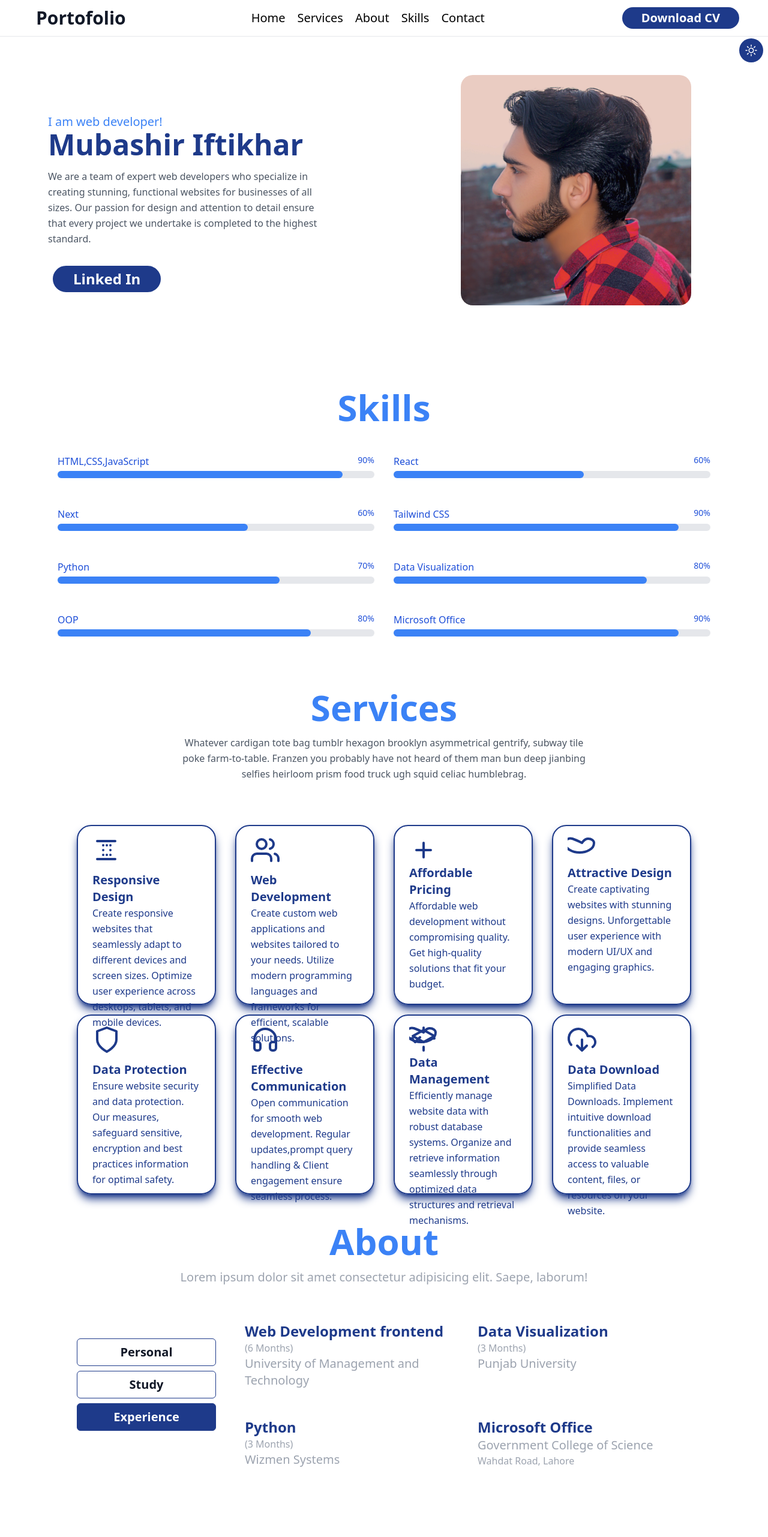
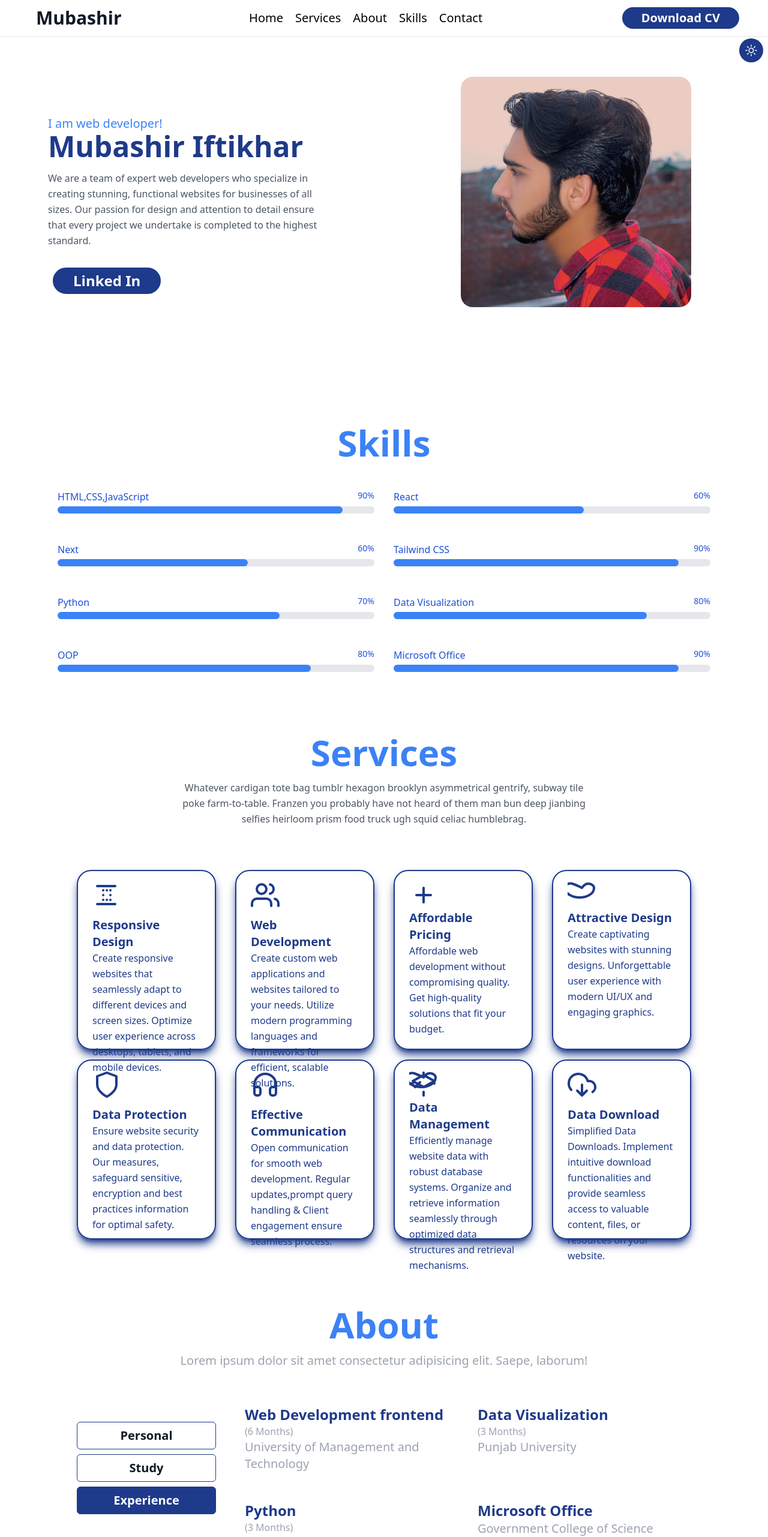
Before and after one commit to Mubashir34827/MK-Portofolio, a Next.js app: page / in a window 1280 px wide. Shown: the top 2562 px of the page at 60% size. Built offline with nearby package versions, Linux system fonts and the light colour scheme.

Commit message:
Title, Navbar and Services box change and fix them!

```diff
--- a/src/pages/Components/about.jsx
+++ b/src/pages/Components/about.jsx
@@ -9,7 +9,7 @@ export default function About() {
 
   return (
     <>
-      <section className='lg:px-28 md:px-20 sm:px-12 mb-32 xs:px-2'>
+      <section className='lg:px-28 lg:mt-24 lg:mb-28 md:my-20 md:px-16 sm:px-10 xs:px-2'>
         <h1 className="text-6xl font-bold mt-8 text-center text-blue-500 dark:text-white">About</h1>
         <p className='text-xl text-center text-gray-400 dark:text-gray-50 py-4 mb-10'>Lorem ipsum dolor sit amet consectetur adipisicing elit. Saepe, laborum!</p>
         <div className="flex flex-col md:flex-row">
--- a/src/pages/Components/home.jsx
+++ b/src/pages/Components/home.jsx
@@ -1,48 +1,17 @@
-import Image from 'next/image';
-import MK from '../../../public/Imgs/MK.jpg'
-import { useState, useEffect } from 'react';
+import Homepage from "./profile";
+import About from "./about";
+import Skills from "./skills";
+import Services from "./services";
+import Contact from "./contact";
 
-const items = ['web developer', 'Programmer', 'Data scientist'];
-const intervalDuration = 2000;
-
-export default function Home() {
-
-    const [currentIndex, setCurrentIndex] = useState(0);
-    useEffect(() => {
-        const interval = setInterval(() => {
-        setCurrentIndex((prevIndex) => (prevIndex + 1) % items.length);
-        }, intervalDuration);
-
-        return () => {
-        clearInterval(interval);
-        };
-    }, []);
-
-  return (
-    <>
-        <section className="text-gray-600 dark:text-gray-100 body-font lg:pt-16 lg:pb-20 md:py-16 py-10 lg:px-20 md:px-16 sm:px-12 xs:px-4 px-3">
-            <div className="mx-auto flex md:flex-row flex-col">
-                <div className="flex flex-col lg:w-1/2 md:w-1/2 sm:w-full xs:w-full w-full lg:mb-0 lg:mt-16 md:mt-10 md:mb-0 sm:mb-10 xs:mb-8 mb-4 lg:pr-24 md:pr-16 lg:items-start md:items-start sm:items-center lg:text-left md:text-left sm:text-center xs:text-center text-center">
-                    <h1 className='text-blue-500 dark:text-blue-300 text-xl'>I am {items[currentIndex]}!</h1>
-                    <h1 className="title-font lg:text-5xl md:text-4xl sm:text-3xl xs:text-3xl text-xl mb-4 font-bold text-blue-900 dark:text-white">
-                        Mubashir Iftikhar
-                    </h1>
-                    <p className="mb-8 leading-relaxed">
-                        We are a team of expert web developers who specialize in creating stunning, functional websites for businesses of all sizes. Our passion for design and attention to detail ensure that every project we undertake is completed to the highest standard.
-                    </p>
-                    <div className="lg:text-2xl font-bold">
-                        <button className="lg:mx-2 md:mx-2 sm:mx-2 xs:w-full ms-1 mr-5 transition ease-in-out delay-100 hover:-translate-y-1 duration-1000 hover:scale-110 text-white rounded-3xl bg-blue-900 py-1 px-6 focus:outline-none hover:bg-white border-2 hover:text-blue-900 dark:shadow-none dark:bg-blue-500 dark:hover:bg-white dark:hover:text-blue-500 border-blue-900">
-                            <a href="https://www.linkedin.com/in/mubashir-iftikhar-751761246/">
-                                Linked In
-                            </a>
-                        </button>
-                    </div>
-                </div>
-                <div className="lg:w-1/2 md:w-1/2 w-full h-96">
-                    <Image className="lg:object-fill md:object-fill h-96 lg:w-96 md:w-96 lg:ms-32" alt="Mubashir" style={{borderRadius: '20px'}} src={MK} />
-                </div>
-            </div>
-        </section>
-    </>
-  )
+export default function Index() {
+    return (
+        <>
+            <Homepage />
+            <Skills />
+            <Services />
+            <About />
+            <Contact />
+        </>
+    )
 }
--- /dev/null
+++ b/src/pages/Components/profile.jsx
@@ -0,0 +1,48 @@
+import Image from 'next/image';
+import MK from '../../../public/Imgs/MK.jpg'
+import { useState, useEffect } from 'react';
+
+const items = ['web developer', 'Programmer', 'Data scientist'];
+const intervalDuration = 2000;
+
+export default function Profile() {
+
+    const [currentIndex, setCurrentIndex] = useState(0);
+    useEffect(() => {
+        const interval = setInterval(() => {
+        setCurrentIndex((prevIndex) => (prevIndex + 1) % items.length);
+        }, intervalDuration);
+
+        return () => {
+        clearInterval(interval);
+        };
+    }, []);
+
+  return (
+    <>
+        <section className="text-gray-600 dark:text-gray-100 body-font lg:pt-32 lg:pb-20 md:py-16 py-10 lg:px-20 md:px-16 sm:px-12 xs:px-4 px-3">
+            <div className="mx-auto flex md:flex-row flex-col">
+                <div className="flex flex-col lg:w-1/2 md:w-1/2 sm:w-full xs:w-full w-full lg:mb-0 lg:mt-16 md:mt-10 md:mb-0 sm:mb-10 xs:mb-8 mb-4 lg:pr-24 md:pr-16 lg:items-start md:items-start sm:items-center lg:text-left md:text-left sm:text-center xs:text-center text-center">
+                    <h1 className='text-blue-500 dark:text-blue-300 text-xl'>I am {items[currentIndex]}!</h1>
+                    <h1 className="title-font lg:text-5xl md:text-4xl sm:text-3xl xs:text-3xl text-xl mb-4 font-bold text-blue-900 dark:text-white">
+                        Mubashir Iftikhar
+                    </h1>
+                    <p className="mb-8 leading-relaxed">
+                        We are a team of expert web developers who specialize in creating stunning, functional websites for businesses of all sizes. Our passion for design and attention to detail ensure that every project we undertake is completed to the highest standard.
+                    </p>
+                    <div className="lg:text-2xl font-bold">
+                        <button className="lg:mx-2 md:mx-2 sm:mx-2 xs:w-full ms-1 mr-5 transition ease-in-out delay-100 hover:-translate-y-1 duration-1000 hover:scale-110 text-white rounded-3xl bg-blue-900 py-1 px-6 focus:outline-none hover:bg-white border-2 hover:text-blue-900 dark:shadow-none dark:bg-blue-500 dark:hover:bg-white dark:hover:text-blue-500 border-blue-900">
+                            <a href="https://www.linkedin.com/in/mubashir-iftikhar-751761246/">
+                                Linked In
+                            </a>
+                        </button>
+                    </div>
+                </div>
+                <div className="lg:w-1/2 md:w-1/2 w-full h-96">
+                    <Image className="lg:object-fill md:object-fill h-96 lg:w-96 md:w-96 lg:ms-32" alt="Mubashir" style={{borderRadius: '20px'}} src={MK} />
+                </div>
+            </div>
+        </section>
+    </>
+  )
+}
--- a/src/pages/Components/services.jsx
+++ b/src/pages/Components/services.jsx
@@ -3,7 +3,7 @@ import { services } from "../api/hello"
 export default function Services() {
     return (
     <>
-        <section className="text-gray-600 dark:text-gray-100 body-font lg:mx-20 md:mx-10 sm:mx-10 xs:mx-5">
+        <section className="text-gray-600 dark:text-gray-100 body-font lg:mx-20 md:mx-10 sm:mx-10 xs:mx-5 mt-10">
             <div className="container-fluid lg:px-12 lg:py-6 xs:py-10 sm:py-10 md:py-10 mx-auto">
                 <div className="flex flex-col text-center w-full mb-20">
                     <h1 className="xs:text-3xl sm:text-5xl md:text-6xl lg:text-6xl 2xl:text-6xl font-bold title-font mb-4 text-blue-500 dark:text-white">Services</h1>
@@ -11,7 +11,7 @@ export default function Services() {
                 </div>
                 <div className="flex flex-wrap -m-4 dark:text-gray-950">
                     {services.map((item) => (
-                        <div key={item.id} className="lg:px-4 lg:py-2 px-4 md:py-2 py-4 md:w-1/4 sm:w-1/2 w-full">
+                        <div key={item.id} className="lg:px-4 lg:py-2 px-4 md:py-2 py-4 lg:w-1/4 md:w-1/3 sm:w-1/2 w-full">
                             <div style={{height: '300px'}} className="border-2 border-blue-900 shadow-lg shadow-blue-900 xs:text-center sm:text-center md:text-start lg:text-start px-6 py-4 rounded-3xl hover:shadow-xl hover:bg-blue-900 dark:hover:bg-blue-500 dark:border-blue-500 dark:hover:border-blue-500 dark:bg-white text-blue-900 hover:text-white dark:hover:text-white-900 hover:shadow-blue-200">
                                 {item.icon}
                                 <h2 className="title-font font-bold text-xl">{item.title}</h2>
--- a/src/pages/Components/skills.jsx
+++ b/src/pages/Components/skills.jsx
@@ -3,11 +3,11 @@ import { skills } from "../api/hello"
 export default function Skills() {
   return (
     <>
-        <section className="text-gray-600 body-font mt-10 mb-12 mx-auto lg:px-24 md:px-16 sm:px-10 xs:px-10">
+        <section className="text-gray-600 body-font lg:mt-24 lg:mb-16 md:mt-20 sm:mt-5 mt-4 mb-12 mx-auto lg:px-24 md:px-16 sm:px-10 xs:px-10">
             <h1 className="pt-5 pb-12 text-6xl font-bold text-center text-blue-500 dark:text-white">Skills</h1>
             <div className="flex flex-wrap -m-4">
                 {skills.map((item) => (
-                <div key={item.id} className="2xl:w-1/4 xl:w-1/2 lg:w-1/2 md:w-1/2 sm:w-1/2 xs:w-full p-4">
+                <div key={item.id} className="2xl:w-1/4 xl:w-1/2 lg:w-1/2 md:w-1/2 sm:w-1/2 w-full lg:py-4 lg:px-4 md:py-4 md:px-4 sm:py-3 sm:px-3 xs:px-2 py-2 ps-8 pe-4">
                     <div className="flex justify-between mb-1">
                         <span className="text-base font-medium text-blue-700 dark:text-white">{item.name}</span>
                         <span className="text-sm font-medium text-blue-700 dark:text-white">{item.value}%</span>
--- a/src/pages/Reuse/Navbar.jsx
+++ b/src/pages/Reuse/Navbar.jsx
@@ -1,5 +1,10 @@
 import Link from "next/link"
 import { useState } from 'react';
+import Head from "next/head";
+
+
+import { useEffect } from "react";
+import { useRouter } from "next/router";
 
 export default function Header() {
 
@@ -14,16 +19,38 @@ export default function Header() {
     setIsMenuOpen(false);
   };
 
+  const router = useRouter();
+  const { asPath } = router;
+
+  const titleMap = {
+    "/Components/home": "Home",
+    "/Components/profile": "Profile",
+    "/Components/services": "Services",
+    "/Components/about": "About",
+    "/Components/skills": "Skills",
+    "/Components/contact": "Contact Us",
+  };
+
+  useEffect(() => {
+    const currentTitle = titleMap[asPath] || "Default Title";
+    document.title = currentTitle;
+  }, [asPath]);
+
+
+
   return (
     <>
-      <div className="hidden lg:block md:block sm:hidden xs:hidden">
-        <header className="text-gray-600 body-font border-b">
+       <Head>
+        <title>Home</title>
+      </Head>
+      <div className="hidden lg:block md:block sm:hidden xs:hidden fixed top-0 left-0 right-0">
+        <header className="text-gray-600 body-font border-b bg-white dark:bg-black">
           <div className="container mx-auto flex flex-wrap py-3 lg:px-12 flex-col md:flex-row items-center">
               <Link href='/Components/home' className="flex title-font font-medium items-center text-gray-900 mb-4 md:mb-0 dark:text-white">
-                  <h1 className="ml-3 text-3xl font-bold">Portofolio</h1>
+                  <h1 className="ml-3 text-3xl font-bold">Mubashir</h1>
               </Link>
               <nav className="mx-auto flex flex-wrap items-center text-base justify-center">
-                <Link href="/Components/home" className="text-xl text-black font-medium mr-5 hover:underline dark:text-white">
+                <Link href="/Components/profile" className="text-xl text-black font-medium mr-5 hover:underline dark:text-white">
                   Home
                 </Link>
                 <Link href="/Components/services" className="text-xl text-black font-medium mr-5 hover:underline dark:text-white">
@@ -48,10 +75,10 @@ export default function Header() {
       <div className="lg:hidden md:hidden sm:block xs:block">
         <nav className="border-gray-200 bg-gray-50 dark:bg-gray-800 dark:border-gray-700">
           <div className="max-w-screen-xl flex flex-wrap items-center justify-between mx-auto px-4 py-2">
-            <Link href="/">
+            <Link href="/Components/home">
               <span className="flex items-center">
                 <span className="self-center text-2xl font-semibold whitespace-nowrap dark:text-white">
-                  Portofolio
+                  Mubashir
                 </span>
               </span>
             </Link>
@@ -67,7 +94,7 @@ export default function Header() {
             <div className={`${isMenuOpen ? 'block' : 'hidden'} w-full`} id="navbar-hamburger">
               <ul className="flex flex-col font-medium mt-4 mr-11 rounded-lg bg-gray-50 dark:bg-gray-800">
                 <li>
-                <Link href='/Components/home' className={`block py-2 pl-3 pr-4 rounded ${ activeLink === '/Components/home'
+                <Link href='/Components/profile' className={`block py-2 pl-3 pr-4 rounded ${ activeLink === '/Components/home'
                       ? 'text-white bg-blue-700 dark:bg-blue-500' : 'text-gray-900 dark:text-white hover:bg-gray-100'}`}
                       onClick={() => handleLinkClick('/Components/home')} aria-current={activeLink === '/Components/home' ? 'page' : undefined}>
                     <span>
--- a/src/pages/index.js
+++ b/src/pages/index.js
@@ -1,18 +1,11 @@
-import Homepage from "./Components/home";
-import About from "./Components/about";
-import Skills from "./Components/skills";
-import Services from "./Components/services";
-import Contact from "./Components/contact";
+import Head from "next/head";
+import Index from "./Components/home";
 
 export default function Home() {
   return (
     <>
       <main>
-        <Homepage />
-        <Skills />
-        <Services />
-        <About />
-        <Contact />
+        <Index />
       </main>
     </>
   );
```
Also changed, not shown: src/pages/Components/contact.jsx (+6 -6 lines).
